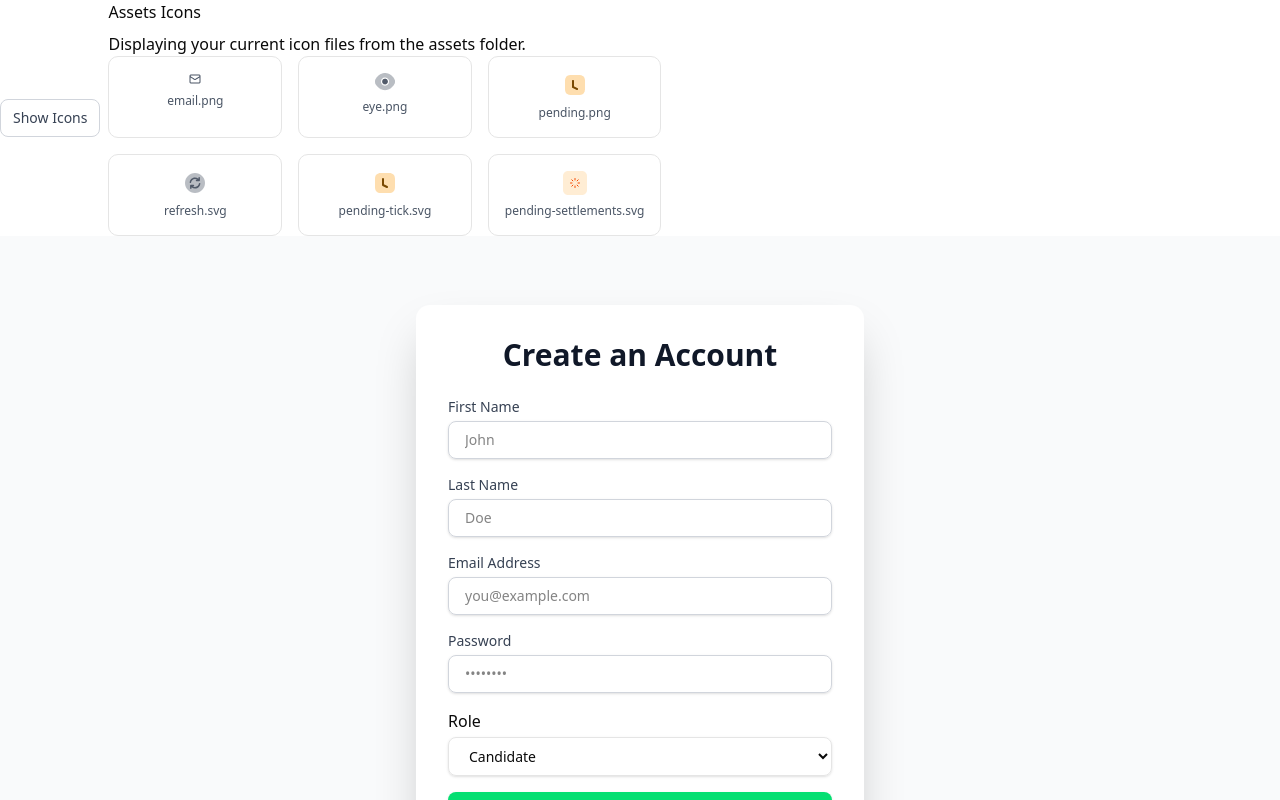
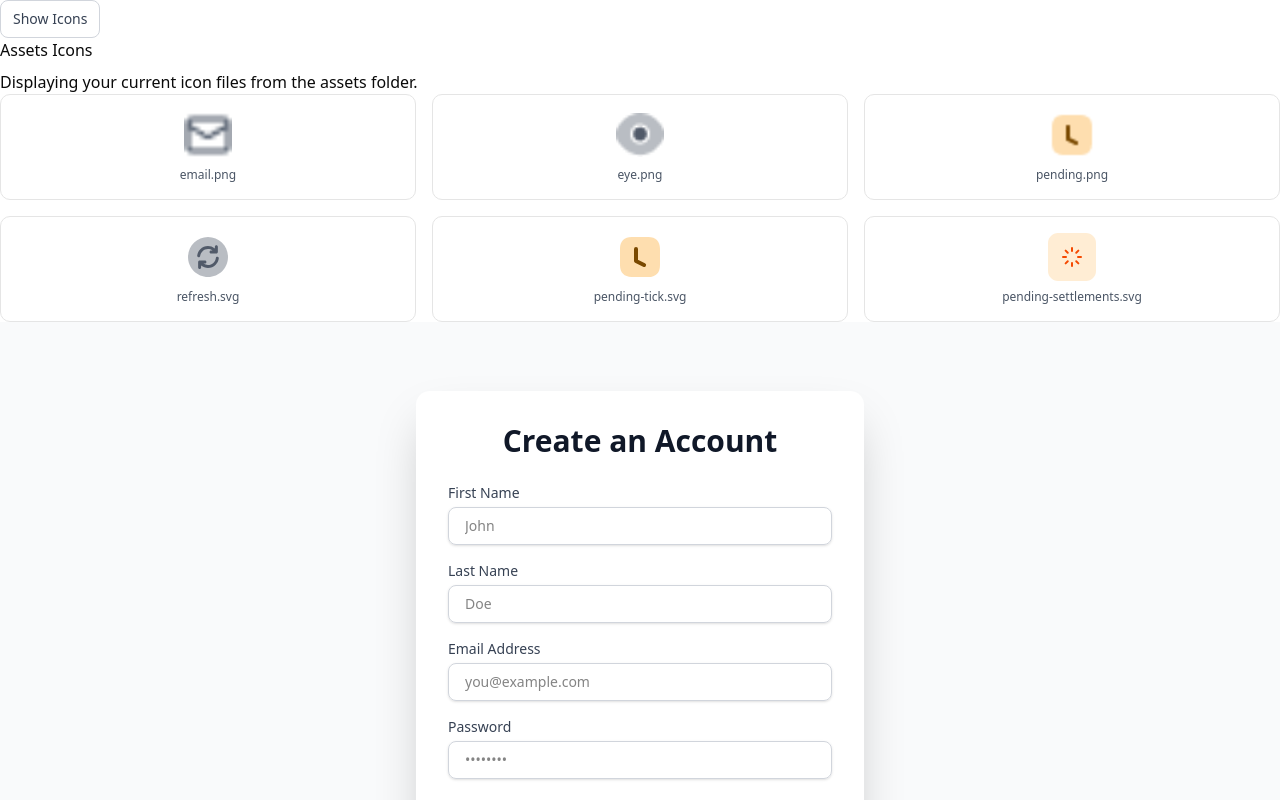
Before and after one commit to Oluwaniphise/job-board-front-end, a Next.js app: page /signup in a window 1280 px wide. Both pictures are taken after a click on the button "Show Icons". Shown: the top 800 px of the page. Built offline with nearby package versions, Linux system fonts and the light colour scheme; no server answers.

Commit message:
added and testing image

```diff
--- a/app/signup/page.tsx
+++ b/app/signup/page.tsx
@@ -1,6 +1,7 @@
 "use client";
 
 import * as React from "react";
+import Image from "next/image";
 import { useForm } from "react-hook-form";
 import { zodResolver } from "@hookform/resolvers/zod";
 
@@ -12,7 +13,12 @@ import { FiLoader } from "react-icons/fi";
 import toast from "react-hot-toast";
 import { useRouter } from "next/navigation";
 import { useEffect } from "react";
-import { Dialog, DialogContent, DialogDescription, DialogTitle } from "@radix-ui/react-dialog";
+import {
+  Dialog,
+  DialogContent,
+  DialogDescription,
+  DialogTitle,
+} from "@radix-ui/react-dialog";
 import { DialogHeader, DialogTrigger } from "@/components/ui/dialog";
 
 const SignUpPage: React.FC = () => {
@@ -73,7 +79,6 @@ const SignUpPage: React.FC = () => {
   ];
   return (
     <>
-      <div className="flex items-center gap-2">
       <Dialog>
         <DialogTrigger asChild>
           <button
@@ -97,10 +102,12 @@ const SignUpPage: React.FC = () => {
                 key={iconPath}
                 className="border rounded-lg p-4 flex flex-col items-center gap-2"
               >
-                  <img
+                <Image
                   src={iconPath}
                   alt={iconPath.split("/").pop() ?? "icon"}
-                    // className="w-12 h-12"
+                  width={48}
+                  height={48}
+                  className="h-12 w-12 object-contain"
                 />
                 <p className="text-xs text-center text-gray-600 dark:text-gray-300">
                   {iconPath.split("/").pop()}
@@ -110,9 +117,7 @@ const SignUpPage: React.FC = () => {
           </div>
         </DialogContent>
       </Dialog>
-
-
-      </div>
+      <div className="flex items-center gap-2"></div>
       <div className="flex items-center justify-center min-h-screen bg-gray-50 dark:bg-gray-900">
         {/* Sign Up Card Container */}
         <div className="w-full max-w-md p-8 space-y-6 bg-white rounded-xl shadow-2xl dark:bg-gray-800 dark:border dark:border-gray-700">
```
Lines whose indentation alone changed are shown as unchanged.
